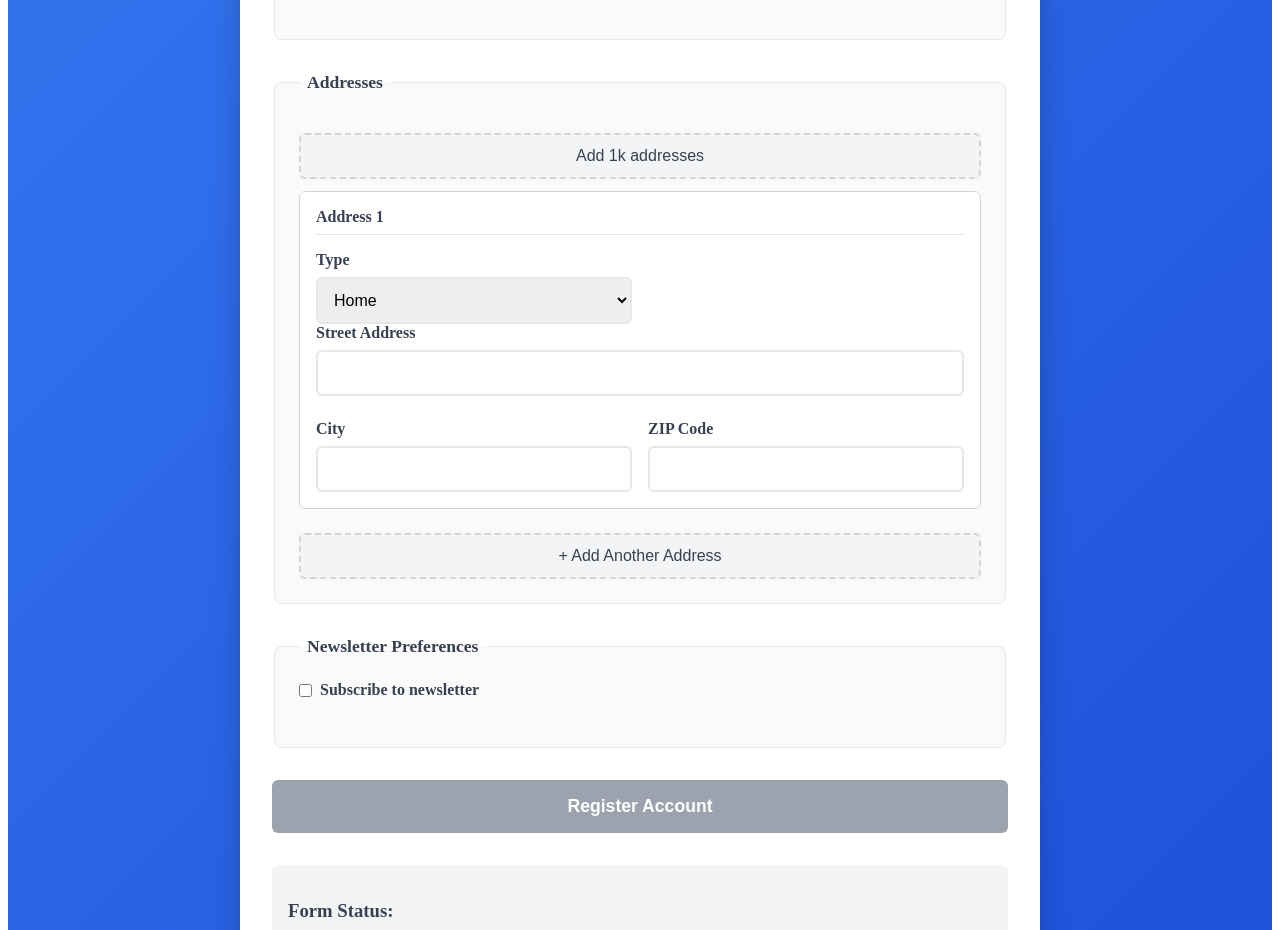
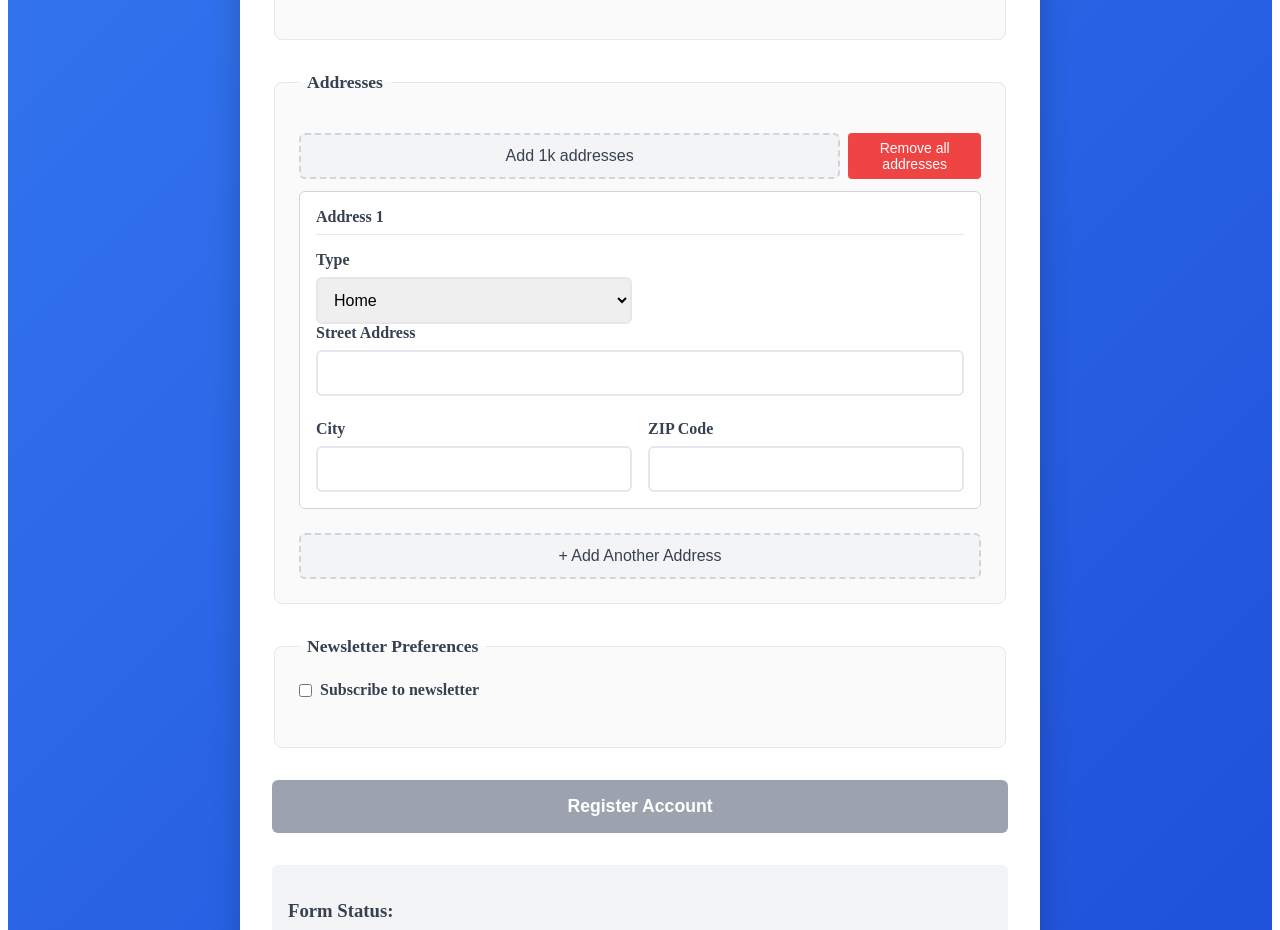
Before and after one commit to superdyzio/angular-forms-showdown, an Angular app: page /reactive in a window 1280 px wide. Shown: the part 1000-1930 px from the top of the page. Built offline with nearby package versions, Linux system fonts and the light colour scheme.

Commit message:
add performance test for removing 1k address fields

```diff
--- a/src/app/pages/reactive/reactive.component.html
+++ b/src/app/pages/reactive/reactive.component.html
@@ -196,6 +196,9 @@
             <button type="button" class="add-button" (click)="addOrUpdateHundredAddresses()">
               {{ bulkAddressesAdded ? 'Update 1k addresses' : 'Add 1k addresses' }}
             </button>
+            <button type="button" class="remove-button" (click)="removeAllAddresses()" [disabled]="addresses.length <= 1">
+              Remove all addresses
+            </button>
           </div>
           @for (address of addresses.controls; track $index; let i = $index) {
             <div class="address-item" [formGroupName]="i">
--- a/src/app/pages/reactive/reactive.component.ts
+++ b/src/app/pages/reactive/reactive.component.ts
@@ -187,6 +187,15 @@ export class ReactiveComponent implements OnInit {
     this.addresses.removeAt(index);
   }
 
+  // Remove all addresses and reset to single empty
+  removeAllAddresses() {
+    while (this.addresses.length > 0) {
+      this.addresses.removeAt(0);
+    }
+    this.addAddress();
+    this.bulkAddressesAdded = false;
+  }
+
   // Check if country is USA
   isUSA(): boolean {
     return this.userForm.get('country')?.value === 'usa';
--- a/src/app/pages/signal/signal.component.html
+++ b/src/app/pages/signal/signal.component.html
@@ -177,6 +177,9 @@
             <button type="button" class="add-button" (click)="addOrUpdateHundredAddresses()">
               {{ bulkAddressesAdded ? 'Update 1k addresses' : 'Add 1k addresses' }}
             </button>
+            <button type="button" class="remove-button" (click)="removeAllAddresses()" [disabled]="form().value().addresses.length <= 1">
+              Remove all addresses
+            </button>
           </div>
           @for (address of form().value().addresses; track $index; let i = $index) {
             <div class="address-item">
--- a/src/app/pages/signal/signal.component.ts
+++ b/src/app/pages/signal/signal.component.ts
@@ -210,6 +210,14 @@ export class SignalComponent {
     this.form().value().addresses.splice(index, 1);
   }
 
+  // Remove all addresses and reset to single empty
+  removeAllAddresses() {
+    const addresses = this.form().value().addresses;
+    addresses.splice(0, addresses.length);
+    this.addAddress();
+    this.bulkAddressesAdded = false;
+  }
+
   onSubmit() {
     if (this.form().valid()) {
       const formValue = this.form().value();
--- a/src/app/pages/template/template.component.html
+++ b/src/app/pages/template/template.component.html
@@ -222,6 +222,9 @@
             <button type="button" class="add-button" (click)="addOrUpdateHundredAddresses()">
               {{ bulkAddressesAdded ? 'Update 1k addresses' : 'Add 1k addresses' }}
             </button>
+            <button type="button" class="remove-button" (click)="removeAllAddresses()" [disabled]="user.addresses.length <= 1">
+              Remove all addresses
+            </button>
           </div>
           @for (address of user.addresses; track $index; let i = $index) {
             <div class="address-item">
--- a/src/app/pages/template/template.component.ts
+++ b/src/app/pages/template/template.component.ts
@@ -91,6 +91,14 @@ export class TemplateComponent {
   // Remove address
   removeAddress(index: number) {
     this.user.addresses.splice(index, 1);
+    this.calculateProfileCompletion();
+  }
+
+  // Remove all addresses and reset to single empty
+  removeAllAddresses() {
+    this.user.addresses = [];
+    this.addAddress();
+    this.bulkAddressesAdded = false;
     this.calculateProfileCompletion();
   }
 
```
